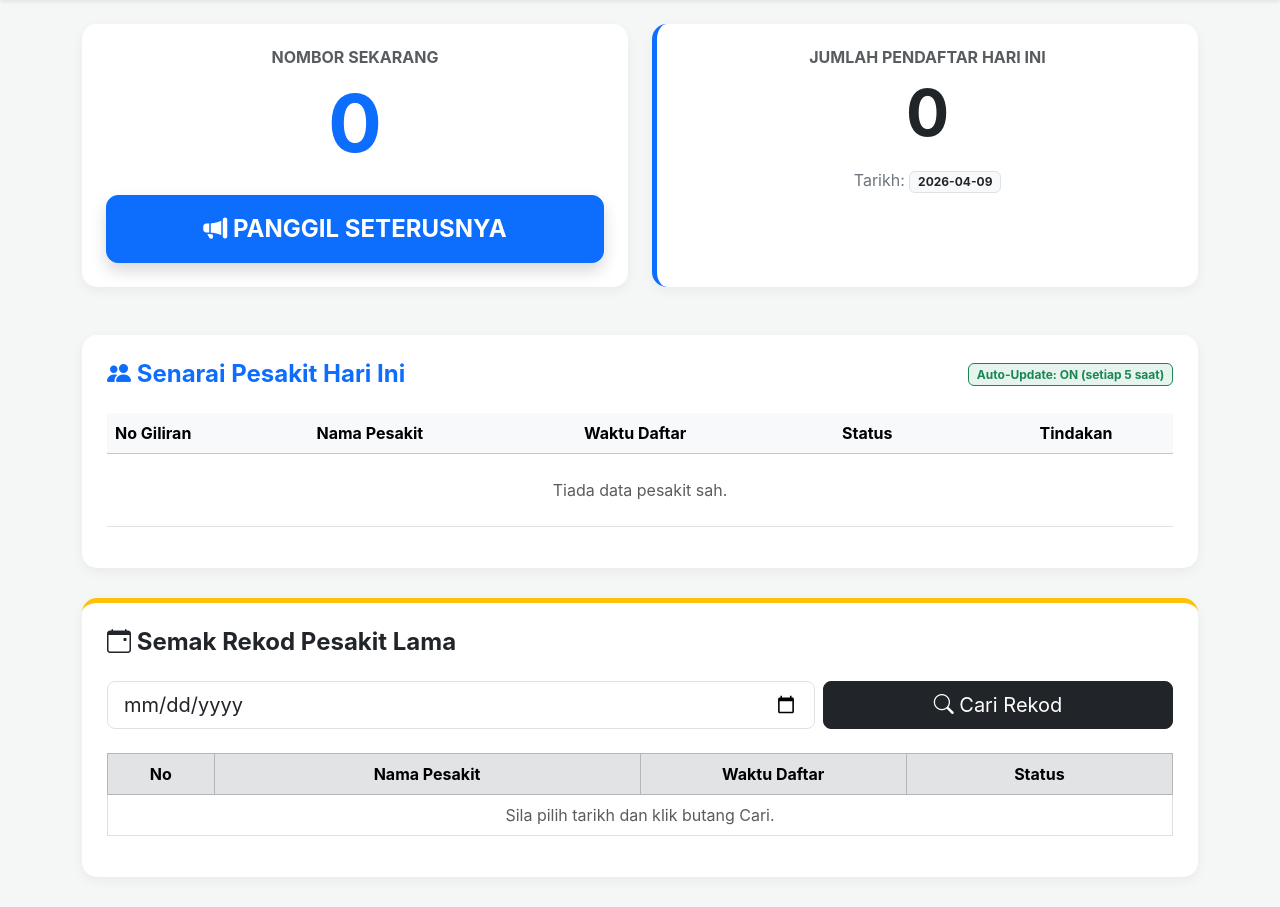
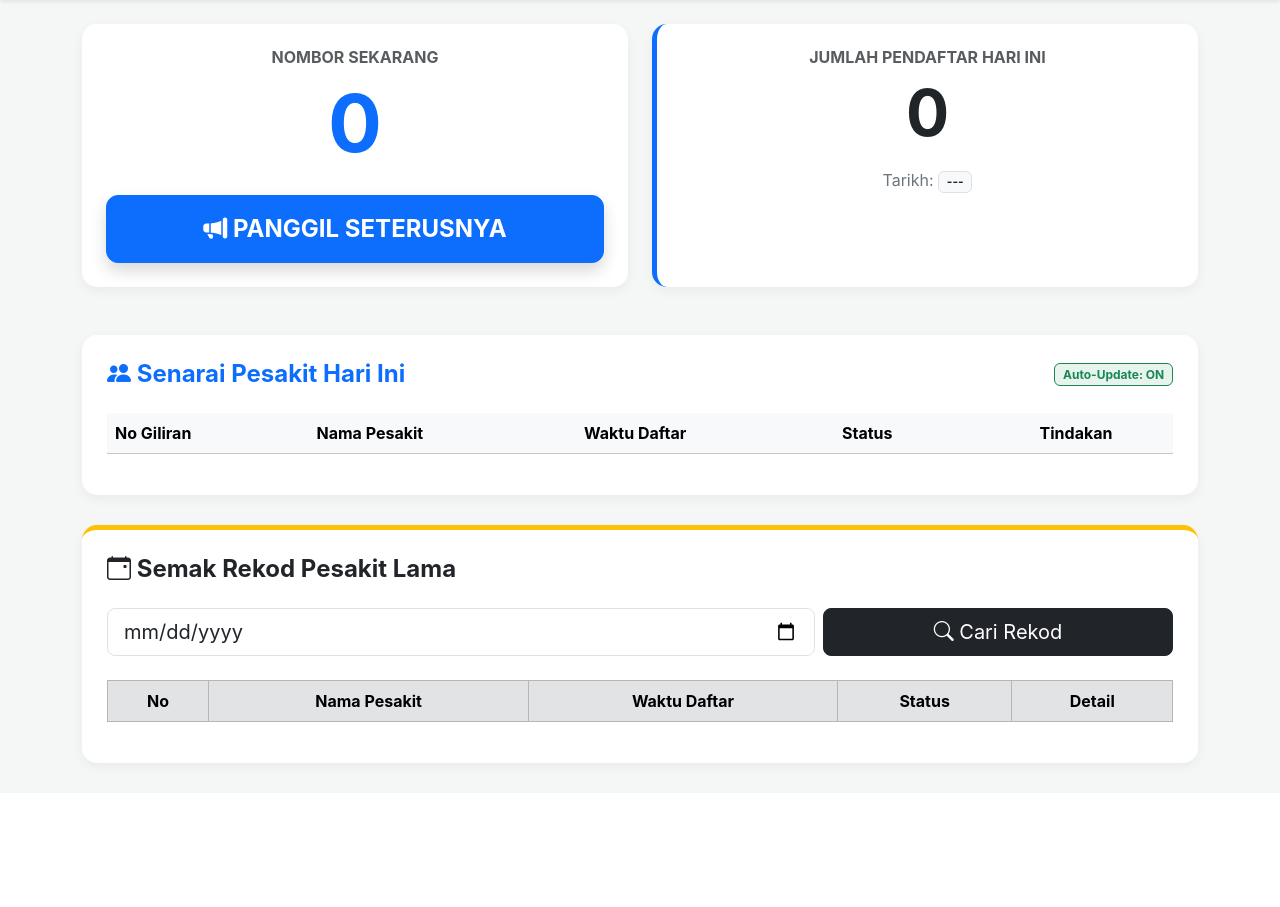
Before and after one commit to aniqpapamami/MyKlinik-App, a Flask app: page /admin/dashboard in a window 1280 px wide. Shown: the part 61-968 px from the top of the page. After the commit the page ends 834 px from the top, so only its background shows below. Run offline with Flask 3, Linux system fonts and the light colour scheme; the visitor is signed in with stand-in values (Sample User, id 1); data that the repository does not hold is empty.

Commit message:
Add files via upload

```diff
--- a/MyKlinik Apps/templates/dashboard.html
+++ b/MyKlinik Apps/templates/dashboard.html
@@ -13,46 +13,18 @@
     <link href="https://cdn.jsdelivr.net/npm/bootstrap-icons@1.11.3/font/bootstrap-icons.min.css" rel="stylesheet">
 
     <style>
-        body {
-            background: #f4f7f6;
-            font-family: 'Inter', system-ui, sans-serif;
-        }
-        .nav-admin {
-            background: #1a2a6c;
-            padding: 15px;
-            color: white;
-        }
-        .stat-card {
-            border: none;
-            border-radius: 15px;
-            box-shadow: 0 4px 12px rgba(0,0,0,0.05);
-            transition: 0.3s;
-        }
-        .stat-card:hover {
-            transform: translateY(-5px);
-        }
-        .section-container {
-            background: white;
-            border-radius: 15px;
-            padding: 25px;
-            margin-bottom: 30px;
-            box-shadow: 0 4px 12px rgba(0,0,0,0.05);
-        }
-        .btn-panggil {
-            font-size: 1.5rem;
-            padding: 15px;
-            border-radius: 12px;
-            font-weight: bold;
-        }
-        .badge-status {
-            font-size: 0.85rem;
-            padding: 5px 10px;
-        }
+        body { background: #f4f7f6; font-family: 'Inter', system-ui, sans-serif; }
+        .nav-admin { background: #1a2a6c; padding: 15px; color: white; }
+        .stat-card { border: none; border-radius: 15px; box-shadow: 0 4px 12px rgba(0,0,0,0.05); transition: 0.3s; }
+        .stat-card:hover { transform: translateY(-5px); }
+        .section-container { background: white; border-radius: 15px; padding: 25px; margin-bottom: 30px; box-shadow: 0 4px 12px rgba(0,0,0,0.05); }
+        .btn-panggil { font-size: 1.5rem; padding: 15px; border-radius: 12px; font-weight: bold; }
+        .detail-btn { cursor: pointer; }
+        .modal-header { background: #1a2a6c; color: white; }
     </style>
 </head>
 <body>
 
-<!-- Navigasi Utama -->
 <nav class="nav-admin shadow-sm mb-4">
     <div class="container d-flex justify-content-between align-items-center">
         <span class="h4 mb-0"><i class="bi bi-hospital"></i> MyKlinik Admin</span>
@@ -65,7 +37,7 @@
 
 <div class="container">
 
-    <!-- Bahagian 1: Kawalan Panggilan -->
+    <!-- Kawalan Panggilan -->
     <div class="row g-4 mb-5">
         <div class="col-md-6">
             <div class="card stat-card p-4 h-100 text-center bg-white">
@@ -85,11 +57,11 @@
         </div>
     </div>
 
-    <!-- Bahagian 2: Senarai Pesakit Hari Ini -->
+    <!-- Senarai Pesakit Hari Ini -->
     <div class="section-container">
         <div class="d-flex justify-content-between align-items-center mb-4">
             <h4 class="fw-bold text-primary m-0"><i class="bi bi-people-fill"></i> Senarai Pesakit Hari Ini</h4>
-            <span class="badge bg-success bg-opacity-10 text-success border border-success">Auto-Update: ON (setiap 5 saat)</span>
+            <span class="badge bg-success bg-opacity-10 text-success border border-success">Auto-Update: ON</span>
         </div>
         <div class="table-responsive">
             <table class="table table-hover align-middle">
@@ -102,14 +74,12 @@
                         <th class="text-center">Tindakan</th>
                     </tr>
                 </thead>
-                <tbody id="senarai-hari-ini">
-                    <tr><td colspan="5" class="text-center py-4">Memuatkan senarai pesakit...</td></tr>
-                </tbody>
+                <tbody id="senarai-hari-ini"></tbody>
             </table>
         </div>
     </div>
 
-    <!-- Bahagian 3: Cari Rekod Lama -->
+    <!-- Carian Rekod Lama -->
     <div id="section-carian" class="section-container border-top border-warning border-5">
         <h4 class="fw-bold mb-4"><i class="bi bi-calendar-event"></i> Semak Rekod Pesakit Lama</h4>
         <div class="row g-2 mb-4">
@@ -126,108 +96,108 @@
             <table class="table table-bordered align-middle">
                 <thead class="table-secondary text-center">
                     <tr>
-                        <th width="10%">No</th>
-                        <th width="40%">Nama Pesakit</th>
-                        <th width="25%">Waktu Daftar</th>
-                        <th width="25%">Status</th>
+                        <th>No</th>
+                        <th>Nama Pesakit</th>
+                        <th>Waktu Daftar</th>
+                        <th>Status</th>
+                        <th class="text-center">Detail</th>
                     </tr>
                 </thead>
-                <tbody id="hasil-carian-lama">
-                    <tr><td colspan="4" class="text-center text-muted">Sila pilih tarikh dan klik butang Cari.</td></tr>
-                </tbody>
+                <tbody id="hasil-carian-lama"></tbody>
             </table>
         </div>
     </div>
 </div>
 
-<!-- Bootstrap JS Bundle -->
-<script src="https://cdn.jsdelivr.net/npm/bootstrap@5.3.3/dist/js/bootstrap.bundle.min.js"
-        integrity="sha384-YvpcrYf0tY3lHB60NNkmXc5s9fDVZLESaAA55NDzOxhy9GkcIdslK1eN7N6jIeHz"
-        crossorigin="anonymous"></script>
+<!-- ==================== MODAL DETAIL PESAKIT ==================== -->
+<div class="modal fade" id="modalDetail" tabindex="-1" aria-hidden="true">
+    <div class="modal-dialog modal-lg">
+        <div class="modal-content">
+            <div class="modal-header">
+                <h5 class="modal-title" id="modalNama">Nama Pesakit</h5>
+                <button type="button" class="btn-close btn-close-white" data-bs-dismiss="modal"></button>
+            </div>
+            <div class="modal-body">
+                <div class="row g-3">
+                    <div class="col-md-6"><strong>No. Giliran:</strong> <span id="modalNo"></span></div>
+                    <div class="col-md-6"><strong>Waktu Daftar:</strong> <span id="modalMasa"></span></div>
+                    <div class="col-md-6"><strong>Status:</strong> <span id="modalStatus" class="badge"></span></div>
+                    <div class="col-md-6"><strong>No. KP / IC:</strong> <span id="modalIC"></span></div>
+                    <div class="col-md-6"><strong>Umur:</strong> <span id="modalUmur"></span></div>
+                    <div class="col-md-6"><strong>Jantina:</strong> <span id="modalJantina"></span></div>
+                    <div class="col-md-6"><strong>No. Telefon:</strong> <span id="modalTelefon"></span></div>
+                    <div class="col-12"><strong>Alamat:</strong> <span id="modalAlamat"></span></div>
+                    <div class="col-md-6"><strong>Kategori:</strong> <span id="modalKategori"></span></div>
+                    <div class="col-12"><strong>Catatan:</strong> <span id="modalCatatan"></span></div>
+                </div>
+            </div>
+            <div class="modal-footer">
+                <button type="button" class="btn btn-secondary" data-bs-dismiss="modal">Tutup</button>
+            </div>
+        </div>
+    </div>
+</div>
+
+<!-- Bootstrap JS -->
+<script src="https://cdn.jsdelivr.net/npm/bootstrap@5.3.3/dist/js/bootstrap.bundle.min.js"></script>
 
 <script>
 // ==================== FUNGSI UTAMA ====================
 
-function panggilNext() {
-    fetch('/api/next', { method: 'POST' })
-        .then(res => res.json())
-        .then(data => {
-            if (!data.success) alert(data.message || "Gagal memanggil nombor");
-            kemaskiniDataHarian();
-        })
-        .catch(err => console.error("Error panggilNext:", err));
+function panggilNext() { ... }   // kekal sama seperti sebelum ini
+
+function tukarStatus(no, statusBaru) { ... }   // kekal sama
+
+// Fungsi untuk buka modal detail
+function lihatDetail(pesakit) {
+    document.getElementById('modalNama').textContent = pesakit.nama || 'Tiada Nama';
+    document.getElementById('modalNo').textContent = pesakit.no_giliran || '-';
+    document.getElementById('modalMasa').textContent = pesakit.masa || '-';
+
+    const statusEl = document.getElementById('modalStatus');
+    statusEl.textContent = (pesakit.status || 'belum').toUpperCase();
+    statusEl.className = `badge ${pesakit.status === 'selesai' ? 'bg-secondary' : pesakit.status === 'tidak_hadir' ? 'bg-dark' : 'bg-info'}`;
+
+    document.getElementById('modalIC').textContent = pesakit.ic || '-';
+    document.getElementById('modalUmur').textContent = pesakit.umur ? pesakit.umur + ' tahun' : '-';
+    document.getElementById('modalJantina').textContent = pesakit.jantina || '-';
+    document.getElementById('modalTelefon').textContent = pesakit.telefon || '-';
+    document.getElementById('modalAlamat').textContent = pesakit.alamat || '-';
+    document.getElementById('modalKategori').textContent = pesakit.kategori || 'Biasa';
+    document.getElementById('modalCatatan').textContent = pesakit.catatan || '-';
+
+    const modal = new bootstrap.Modal(document.getElementById('modalDetail'));
+    modal.show();
 }
 
-function tukarStatus(no, statusBaru) {
-    let mesej = statusBaru === 'selesai' ? 'Selesaikan rawatan?' : 'Tanda sebagai Tidak Hadir?';
-    if (!confirm(`Adakah anda pasti untuk ${mesej} (No: ${no})`)) return;
-
-    fetch('/api/kemaskini_status', {
-        method: 'POST',
-        headers: { 'Content-Type': 'application/json' },
-        body: JSON.stringify({ no_giliran: no, status: statusBaru })
-    })
-    .then(res => res.json())
-    .then(data => {
-        if (data.success) kemaskiniDataHarian();
-        else alert("Gagal kemaskini: " + (data.message || ""));
-    })
-    .catch(err => console.error("Error tukarStatus:", err));
-}
-
-// Fungsi utama kemaskini data
+// Kemaskini senarai hari ini (dengan butang detail)
 function kemaskiniDataHarian() {
     const hariIni = new Date().toLocaleDateString('en-CA', { timeZone: 'Asia/Kuala_Lumpur' });
     document.getElementById('current-date').innerText = hariIni;
 
-    console.log("🔄 Mengemaskini data untuk tarikh:", hariIni);
-
-    // Status live
-    fetch('/api/status_live')
-        .then(res => res.json())
-        .then(data => {
-            console.log("✅ Data status_live:", data);
-            document.getElementById('no-live').innerText = data.nombor_sekarang || 0;
-            document.getElementById('total-daftar').innerText = data.jumlah_giliran || 0;
-        })
-        .catch(err => console.error("❌ Error /api/status_live:", err));
-
-    // Senarai pesakit hari ini (handle Array + null)
     fetch(`/api/get_senarai_tarikh/${hariIni}`)
         .then(res => res.json())
         .then(data => {
-            console.log("✅ Data senarai hari ini:", data);
-
             const tbody = document.getElementById('senarai-hari-ini');
             tbody.innerHTML = '';
 
-            if (!data || data.length === 0) {
+            const senarai = Array.isArray(data) ? data.filter(item => item !== null) : [];
+
+            if (senarai.length === 0) {
                 tbody.innerHTML = '<tr><td colspan="5" class="text-center py-4 text-muted">Tiada pendaftaran untuk hari ini.</td></tr>';
                 return;
             }
 
-            // Filter keluar null dan susun mengikut no_giliran
-            const senarai = Array.isArray(data) ? data.filter(item => item !== null && item !== undefined) : [];
-
-            if (senarai.length === 0) {
-                tbody.innerHTML = '<tr><td colspan="5" class="text-center py-4 text-muted">Tiada data pesakit sah.</td></tr>';
-                return;
-            }
-
             senarai.sort((a, b) => (a.no_giliran || 0) - (b.no_giliran || 0)).forEach(p => {
-                let butang = '';
+                let butangTindakan = '';
                 if (p.status !== 'selesai' && p.status !== 'tidak_hadir') {
-                    butang = `
-                        <div class="text-center">
-                            <button onclick="tukarStatus(${p.no_giliran}, 'selesai')" class="btn btn-sm btn-success me-1">
-                                <i class="bi bi-check-lg"></i> Selesai
-                            </button>
-                            <button onclick="tukarStatus(${p.no_giliran}, 'tidak_hadir')" class="btn btn-sm btn-danger">
-                                <i class="bi bi-x-lg"></i> Tak Hadir
-                            </button>
-                        </div>
+                    butangTindakan = `
+                        <button onclick="tukarStatus(${p.no_giliran}, 'selesai')" class="btn btn-sm btn-success me-1">Selesai</button>
+                        <button onclick="tukarStatus(${p.no_giliran}, 'tidak_hadir')" class="btn btn-sm btn-danger">Tak Hadir</button>
                     `;
                 }
+
+                const butangDetail = `<button onclick='lihatDetail(${JSON.stringify(p).replace(/"/g, '&quot;')})' class="btn btn-sm btn-outline-primary detail-btn"><i class="bi bi-eye"></i> Detail</button>`;
 
                 let badgeClass = 'bg-warning text-dark';
                 if (p.status === 'selesai') badgeClass = 'bg-secondary';
@@ -236,57 +206,55 @@ function kemaskiniDataHarian() {
 
                 tbody.innerHTML += `
                     <tr>
-                        <td class="text-center"><span class="badge bg-primary fs-6 rounded-circle p-2" style="width:35px; height:35px">${p.no_giliran || '-'}</span></td>
-                        <td class="fw-bold">${p.nama || 'Tiada Nama'}</td>
-                        <td>${p.masa || '-'}</td>
-                        <td><span class="badge ${badgeClass} badge-status">${(p.status || 'belum').toUpperCase()}</span></td>
-                        <td>${butang}</td>
+                        <td class="text-center"><span class="badge bg-primary fs-6 rounded-circle p-2" style="width:35px;height:35px">${p.no_giliran}</span></td>
+                        <td class="fw-bold">${p.nama}</td>
+                        <td>${p.masa}</td>
+                        <td><span class="badge ${badgeClass}">${(p.status || 'belum').toUpperCase()}</span></td>
+                        <td class="text-center">
+                            ${butangTindakan}
+                            ${butangDetail}
+                        </td>
                     </tr>
                 `;
             });
         })
-        .catch(err => {
-            console.error("❌ Error fetch senarai hari ini:", err);
-            document.getElementById('senarai-hari-ini').innerHTML =
-                `<tr><td colspan="5" class="text-center text-danger py-4">Gagal memuat data.</td></tr>`;
-        });
+        .catch(err => console.error("Error senarai hari ini:", err));
 }
 
+// Fungsi carian lama (dengan butang detail)
 function cariRekodLama() {
     const tarikh = document.getElementById('tarikh-cari').value;
     if (!tarikh) return alert("Sila pilih tarikh!");
 
     const tbody = document.getElementById('hasil-carian-lama');
-    tbody.innerHTML = '<tr><td colspan="4" class="text-center py-3">Mencari data...</td></tr>';
+    tbody.innerHTML = '<tr><td colspan="5" class="text-center py-3">Mencari data...</td></tr>';
 
     fetch(`/api/get_senarai_tarikh/${tarikh}`)
         .then(res => res.json())
         .then(data => {
-            console.log("✅ Data carian lama:", data);
             tbody.innerHTML = '';
-
-            const senarai = Array.isArray(data) ? data.filter(item => item !== null && item !== undefined) : [];
+            const senarai = Array.isArray(data) ? data.filter(item => item !== null) : [];
 
             if (senarai.length === 0) {
-                tbody.innerHTML = `<tr><td colspan="4" class="text-center text-danger py-3">Tiada rekod pada tarikh ${tarikh}</td></tr>`;
+                tbody.innerHTML = `<tr><td colspan="5" class="text-center text-danger py-3">Tiada rekod pada tarikh ${tarikh}</td></tr>`;
                 return;
             }
 
             senarai.sort((a, b) => (a.no_giliran || 0) - (b.no_giliran || 0)).forEach(p => {
+                const butangDetail = `<button onclick='lihatDetail(${JSON.stringify(p).replace(/"/g, '&quot;')})' class="btn btn-sm btn-outline-primary"><i class="bi bi-eye"></i> Detail</button>`;
+
                 tbody.innerHTML += `
                     <tr>
-                        <td class="text-center">${p.no_giliran || '-'}</td>
-                        <td>${p.nama || 'Tiada Nama'}</td>
-                        <td class="text-center">${p.masa || '-'}</td>
-                        <td class="text-center"><span class="badge bg-secondary">${(p.status || 'belum').toUpperCase()}</span></td>
+                        <td>${p.no_giliran}</td>
+                        <td>${p.nama}</td>
+                        <td>${p.masa}</td>
+                        <td><span class="badge bg-secondary">${(p.status || 'belum').toUpperCase()}</span></td>
+                        <td class="text-center">${butangDetail}</td>
                     </tr>
                 `;
             });
         })
-        .catch(err => {
-            console.error("❌ Error cari rekod lama:", err);
-            tbody.innerHTML = `<tr><td colspan="4" class="text-center text-danger py-3">Ralat semasa mencari.</td></tr>`;
-        });
+        .catch(err => console.error("Error carian:", err));
 }
 
 // Auto refresh
```
